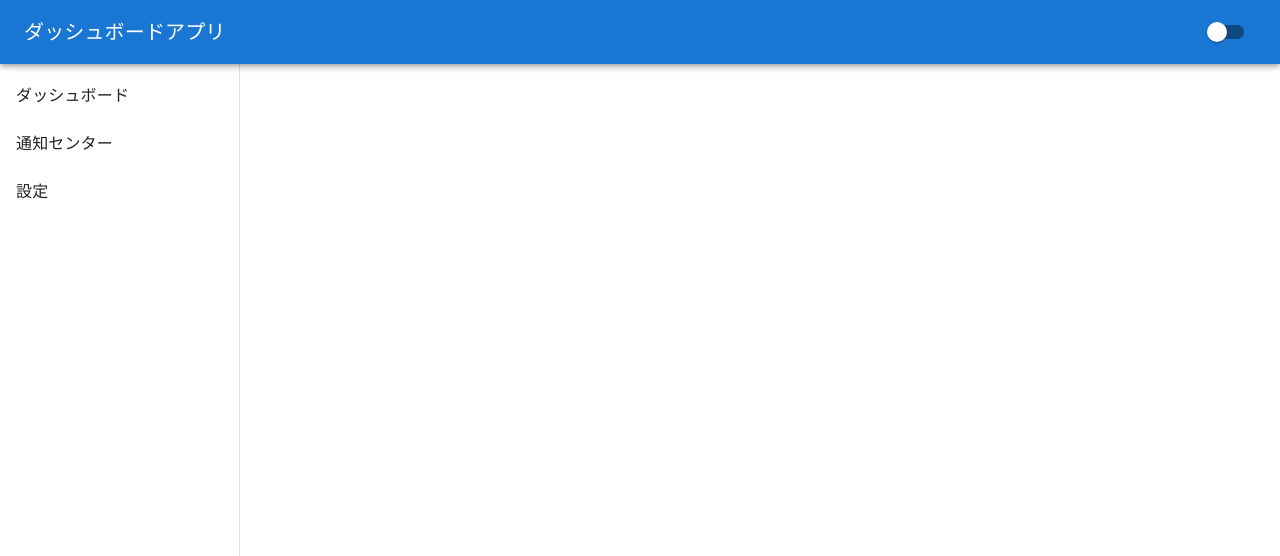
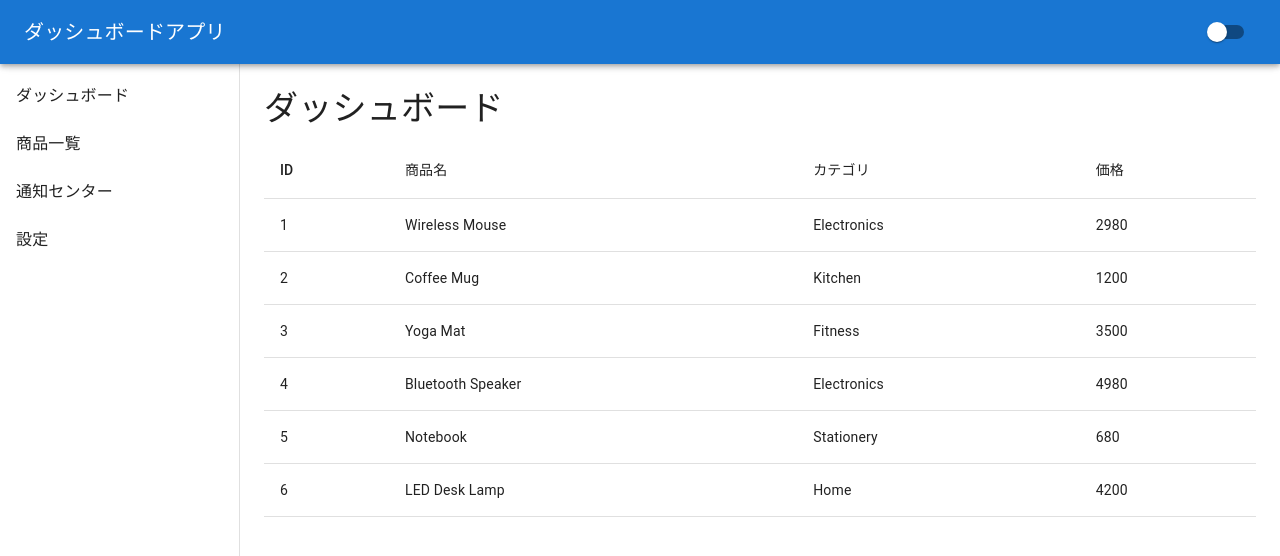
Before and after one commit to FOXHOUND-Ogasawara/dashboard-app, a React (Vite) app: page /products in a window 1280 px wide. Shown: the top 556 px of the page. Built offline with nearby package versions, Linux system fonts and the light colour scheme.

Commit message:
商品一覧ページの追加

```diff
--- a/src/App.tsx
+++ b/src/App.tsx
@@ -11,6 +11,7 @@ import Header from "./components/Header";
 import SideMenu from "./components/SideMenu";
 import Dashboard from "./pages/Dashboard";
 import Notifications from "./pages/Notifications";
+import Products from "./pages/Products";
 
 const drawerWidth = 240;
 
@@ -43,6 +44,7 @@ const App: React.FC = () => {
             <Routes>
               <Route path="/" element={<Dashboard />} />
               <Route path="/notifications" element={<Notifications />} />
+              <Route path="/products" element={<Products />} />
             </Routes>
           </Box>
         </Box>
--- a/src/components/SideMenu.tsx
+++ b/src/components/SideMenu.tsx
@@ -26,6 +26,9 @@ const SideMenu: React.FC<SideMenuProps> = ({ drawerWidth }) => {
         <ListItemButton component={Link} to="/">
           <ListItemText primary="ダッシュボード" />
         </ListItemButton>
+        <ListItemButton component={Link} to="/products">
+          <ListItemText primary="商品一覧" />
+        </ListItemButton>
         <ListItemButton component={Link} to="/notifications">
           <ListItemText primary="通知センター" />
         </ListItemButton>
--- a/src/components/UserStatsChart.tsx
+++ b/src/components/UserStatsChart.tsx
@@ -5,14 +5,14 @@ import {
   YAxis,
   Tooltip,
   Legend,
-  ResponsiveContainer
+  ResponsiveContainer,
 } from "recharts";
 import { userData } from "../data/userData";
 
 const UserStatsChart = () => {
   return (
-        <ResponsiveContainer>
-            <BarChart data={userData} >
+    <ResponsiveContainer width="100%" height={300}>
+      <BarChart data={userData}>
         <XAxis dataKey="month" />
         <YAxis />
         <Tooltip />
@@ -21,7 +21,7 @@ const UserStatsChart = () => {
         <Bar dataKey="activeUsers" fill="#76c893" name="アクティブユーザー" />
       </BarChart>
     </ResponsiveContainer>
-    )
-}
+  );
+};
 
 export default UserStatsChart;
--- /dev/null
+++ b/src/data/productData.ts
@@ -0,0 +1,15 @@
+export interface Product {
+  id: number;
+  name: string;
+  category: string;
+  price: number;
+}
+
+export const products: Product[] = [
+  { id: 1, name: "Wireless Mouse", category: "Electronics", price: 2980 },
+  { id: 2, name: "Coffee Mug", category: "Kitchen", price: 1200 },
+  { id: 3, name: "Yoga Mat", category: "Fitness", price: 3500 },
+  { id: 4, name: "Bluetooth Speaker", category: "Electronics", price: 4980 },
+  { id: 5, name: "Notebook", category: "Stationery", price: 680 },
+  { id: 6, name: "LED Desk Lamp", category: "Home", price: 4200 },
+];
--- /dev/null
+++ b/src/pages/Products.tsx
@@ -0,0 +1,42 @@
+import React from "react";
+import { products } from "../data/productData";
+import {
+  Table,
+  TableBody,
+  TableCell,
+  TableHead,
+  TableRow,
+  Typography,
+} from "@mui/material";
+
+const Products: React.FC = () => {
+  return (
+    <div>
+      <Typography variant="h4" gutterBottom>
+        ダッシュボード
+      </Typography>
+      <Table>
+        <TableHead>
+          <TableRow>
+            <TableCell>ID</TableCell>
+            <TableCell>商品名</TableCell>
+            <TableCell>カテゴリ</TableCell>
+            <TableCell>価格</TableCell>
+          </TableRow>
+        </TableHead>
+        <TableBody>
+          {products.map((product) => (
+            <TableRow key={product.id}>
+              <TableCell>{product.id}</TableCell>
+              <TableCell>{product.name}</TableCell>
+              <TableCell>{product.category}</TableCell>
+              <TableCell>{product.price}</TableCell>
+            </TableRow>
+          ))}
+        </TableBody>
+      </Table>
+    </div>
+  );
+};
+
+export default Products;
```
Lines whose indentation alone changed are shown as unchanged.
